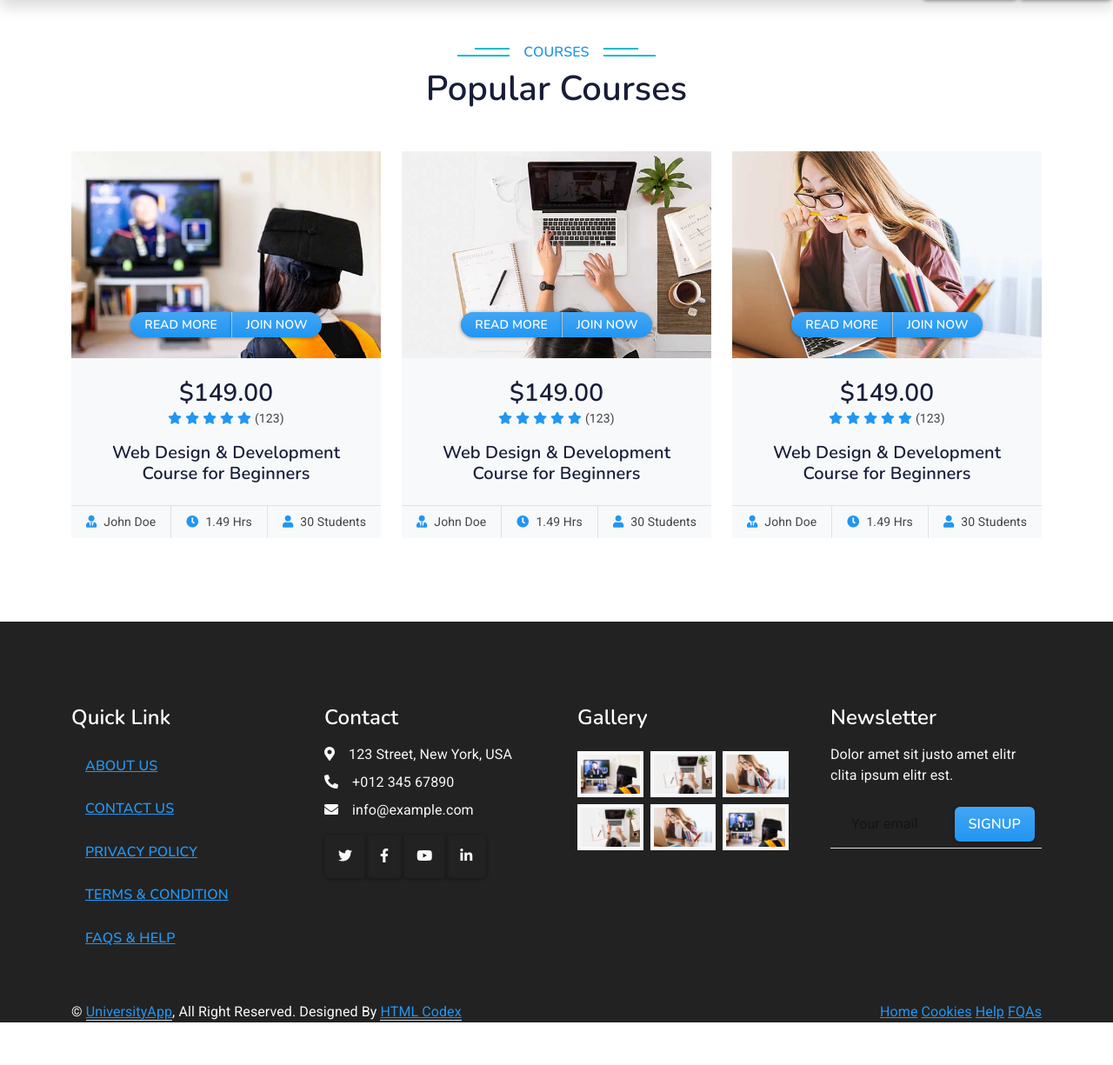
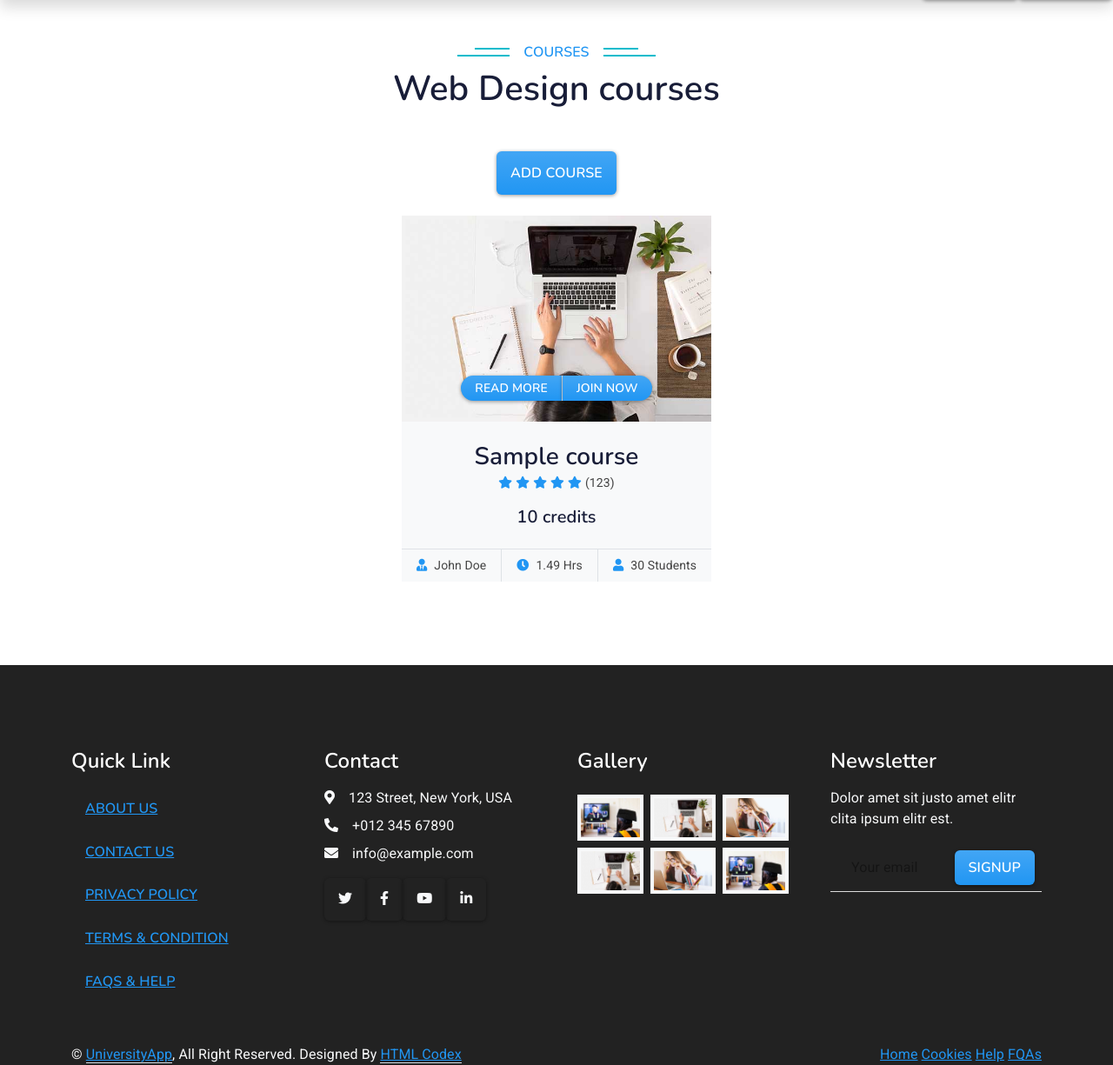
Before and after one commit to S7lkr/UniversityApp-November-2024, a Django app: template templates/courses.html in a window 1280 px wide. Shown: the part 56-1281 px from the top of the page at 87% size. Before the commit the page ends 1232 px from the top, so only its background shows below. Run offline with Django 4.2, Linux system fonts and the light colour scheme; the template is opened without the code that fills it: most values are stand-ins (such as "Sample title", 1, 10 or a date in 2020); some libraries are stand-ins or nearby versions.

Commit message:
Update: courses template title

```diff
--- a/templates/courses.html
+++ b/templates/courses.html
@@ -1,18 +1,25 @@
 {% extends 'base.html' %}
 
 {% block content %}
+
     <!-- Courses Start -->
     <div class="container-xxl py-5">
         <div class="container">
             <div class="text-center wow fadeInUp" data-wow-delay="0.1s">
                 <h6 class="section-title bg-white text-center text-primary px-3">Courses</h6>
-                <h1 class="mb-5">Popular Courses</h1>
+                {% if courses %}
+                    <h1 class="mb-5">Web Design courses</h1>
+                {% else %}
+                    <h1 class="mb-5">No courses yet</h1>
+                {% endif %}
+                <a href="{% url 'courses-wd-create' %}"><button type="button" class="btn btn-primary mb-4">Add Course</button></a>
             </div>
             <div class="row g-4 justify-content-center">
+                {% for course in courses %}
                     <div class="col-lg-4 col-md-6 wow fadeInUp" data-wow-delay="0.1s">
                         <div class="course-item bg-light">
                             <div class="position-relative overflow-hidden">
-                            <img class="img-fluid" src="/static/img/course-1.jpg" alt="">
+                                <img class="img-fluid" src="/static/img/course-2.jpg" alt="">
                                 <div class="w-100 d-flex justify-content-center position-absolute bottom-0 start-0 mb-4">
                                     <a href="#" class="flex-shrink-0 btn btn-sm btn-primary px-3 border-end"
                                        style="border-radius: 30px 0 0 30px;">Read More</a>
@@ -21,7 +28,7 @@
                                 </div>
                             </div>
                             <div class="text-center p-4 pb-0">
-                            <h3 class="mb-0">$149.00</h3>
+                                <h3 class="mb-0">{{ course.name }}</h3>
                                 <div class="mb-3">
                                     <small class="fa fa-star text-primary"></small>
                                     <small class="fa fa-star text-primary"></small>
@@ -30,7 +37,7 @@
                                     <small class="fa fa-star text-primary"></small>
                                     <small>(123)</small>
                                 </div>
-                            <h5 class="mb-4">Web Design & Development Course for Beginners</h5>
+                                <h5 class="mb-4">{{ course.credits }} credits</h5>
                             </div>
                             <div class="d-flex border-top">
                                 <small class="flex-fill text-center border-end py-2"><i
@@ -42,72 +49,7 @@
                             </div>
                         </div>
                     </div>
-                <div class="col-lg-4 col-md-6 wow fadeInUp" data-wow-delay="0.3s">
-                    <div class="course-item bg-light">
-                        <div class="position-relative overflow-hidden">
-                            <img class="img-fluid" src="/static/img/course-2.jpg" alt="">
-                            <div class="w-100 d-flex justify-content-center position-absolute bottom-0 start-0 mb-4">
-                                <a href="#" class="flex-shrink-0 btn btn-sm btn-primary px-3 border-end"
-                                   style="border-radius: 30px 0 0 30px;">Read More</a>
-                                <a href="#" class="flex-shrink-0 btn btn-sm btn-primary px-3"
-                                   style="border-radius: 0 30px 30px 0;">Join Now</a>
-                            </div>
-                        </div>
-                        <div class="text-center p-4 pb-0">
-                            <h3 class="mb-0">$149.00</h3>
-                            <div class="mb-3">
-                                <small class="fa fa-star text-primary"></small>
-                                <small class="fa fa-star text-primary"></small>
-                                <small class="fa fa-star text-primary"></small>
-                                <small class="fa fa-star text-primary"></small>
-                                <small class="fa fa-star text-primary"></small>
-                                <small>(123)</small>
-                            </div>
-                            <h5 class="mb-4">Web Design & Development Course for Beginners</h5>
-                        </div>
-                        <div class="d-flex border-top">
-                            <small class="flex-fill text-center border-end py-2"><i
-                                    class="fa fa-user-tie text-primary me-2"></i>John Doe</small>
-                            <small class="flex-fill text-center border-end py-2"><i
-                                    class="fa fa-clock text-primary me-2"></i>1.49 Hrs</small>
-                            <small class="flex-fill text-center py-2"><i class="fa fa-user text-primary me-2"></i>30
-                                Students</small>
-                        </div>
-                    </div>
-                </div>
-                <div class="col-lg-4 col-md-6 wow fadeInUp" data-wow-delay="0.5s">
-                    <div class="course-item bg-light">
-                        <div class="position-relative overflow-hidden">
-                            <img class="img-fluid" src="/static/img/course-3.jpg" alt="">
-                            <div class="w-100 d-flex justify-content-center position-absolute bottom-0 start-0 mb-4">
-                                <a href="#" class="flex-shrink-0 btn btn-sm btn-primary px-3 border-end"
-                                   style="border-radius: 30px 0 0 30px;">Read More</a>
-                                <a href="#" class="flex-shrink-0 btn btn-sm btn-primary px-3"
-                                   style="border-radius: 0 30px 30px 0;">Join Now</a>
-                            </div>
-                        </div>
-                        <div class="text-center p-4 pb-0">
-                            <h3 class="mb-0">$149.00</h3>
-                            <div class="mb-3">
-                                <small class="fa fa-star text-primary"></small>
-                                <small class="fa fa-star text-primary"></small>
-                                <small class="fa fa-star text-primary"></small>
-                                <small class="fa fa-star text-primary"></small>
-                                <small class="fa fa-star text-primary"></small>
-                                <small>(123)</small>
-                            </div>
-                            <h5 class="mb-4">Web Design & Development Course for Beginners</h5>
-                        </div>
-                        <div class="d-flex border-top">
-                            <small class="flex-fill text-center border-end py-2"><i
-                                    class="fa fa-user-tie text-primary me-2"></i>John Doe</small>
-                            <small class="flex-fill text-center border-end py-2"><i
-                                    class="fa fa-clock text-primary me-2"></i>1.49 Hrs</small>
-                            <small class="flex-fill text-center py-2"><i class="fa fa-user text-primary me-2"></i>30
-                                Students</small>
-                        </div>
-                    </div>
-                </div>
+                {% endfor %}
             </div>
         </div>
     </div>
```
Lines whose indentation alone changed are shown as unchanged.
